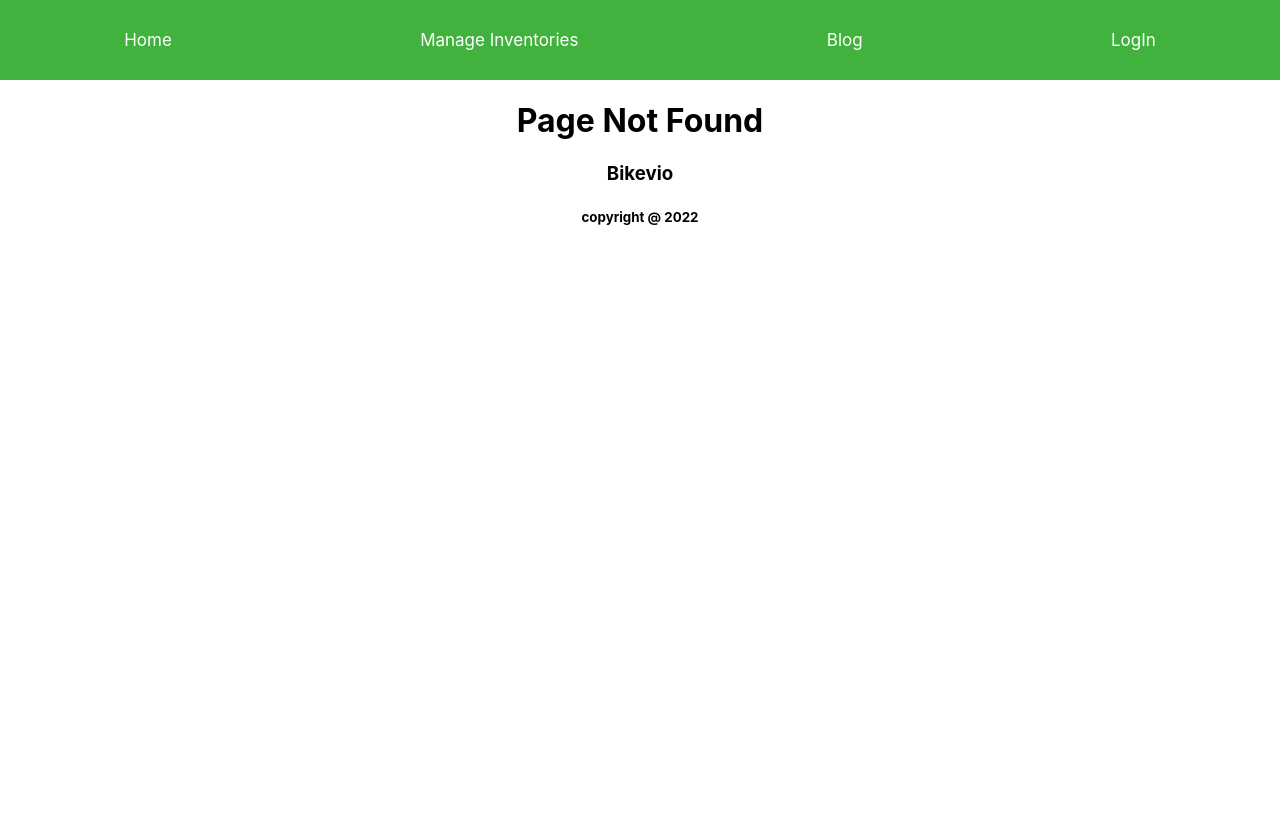
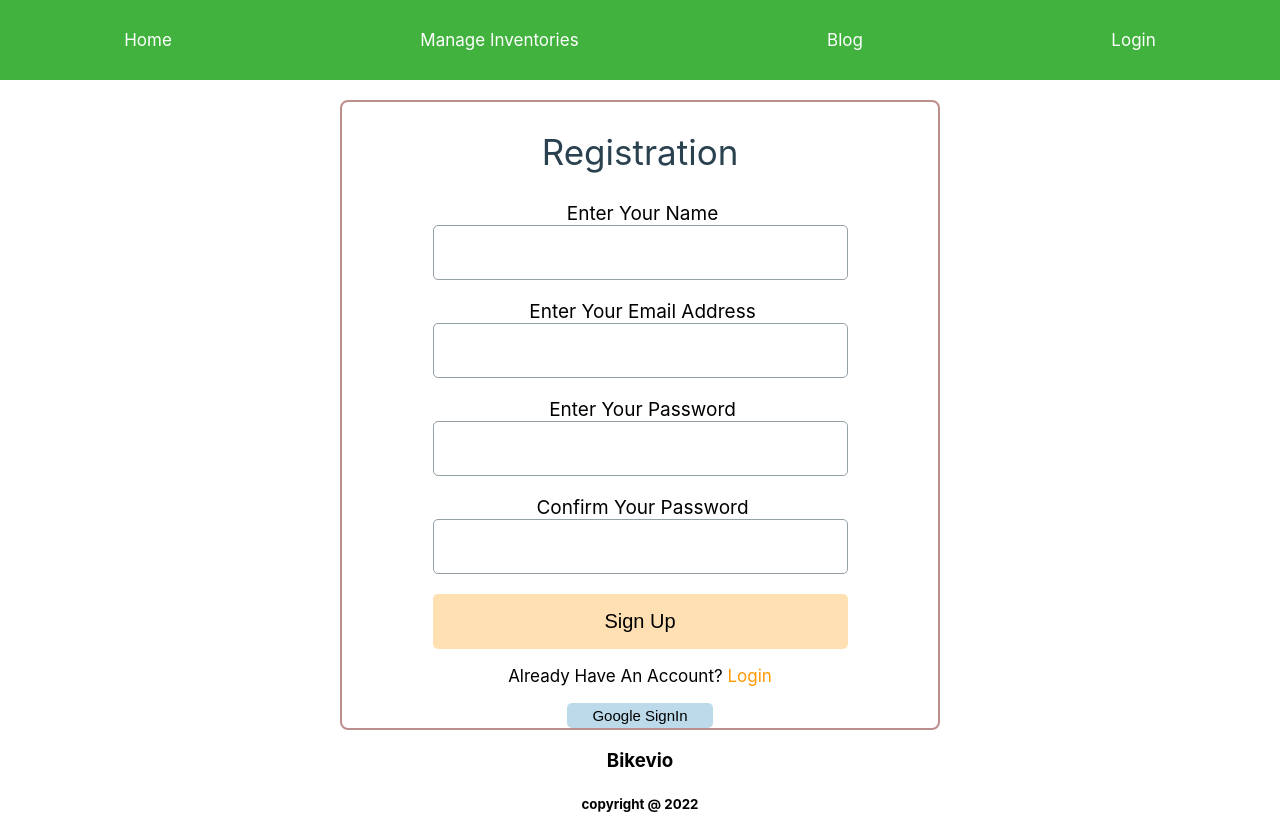
Before and after one commit to muyed-moktadir/bikevio-website-client-side, a React (Create React App) app: page /register in a window 1280 px wide. Before the commit this address had no page. Before the commit the page ends 800 px from the top, so only its background shows below. Built offline with nearby package versions, Linux system fonts and the light colour scheme; no server answers.

Commit message:
add register and require auth

```diff
--- a/src/App.js
+++ b/src/App.js
@@ -8,6 +8,9 @@ import ManageInventories from './pages/ManageItems/ManageInventories/ManageInven
 import Footer from './pages/Shared/Footer/Footer';
 import Header from './pages/Shared/Header/Header';
 import NotFound from './pages/Shared/NotFound/NotFound';
+import Login from './pages/Login/Login/Login';
+import Register from './pages/Login/Register/Register';
+import RequireAuth from './pages/Login/RequireAuth/RequireAuth';
 
 function App() {
   return (
@@ -16,9 +19,15 @@ function App() {
       <Routes>
         <Route path='/' element={<Home></Home>}></Route>
         <Route path='/home' element={<Home></Home>}></Route>
-        <Route path='/inventory/:id' element={<Inventory></Inventory>}></Route>
+        <Route path='/inventory/:id' element={
+          <RequireAuth>
+            <Inventory></Inventory>
+          </RequireAuth>
+        }></Route>
         <Route path='/inventory' element={<ManageInventories></ManageInventories>}></Route>
-        <Route path='/*' element={<NotFound></NotFound>}></Route>
+        <Route path="/login" element={<Login></Login>}></Route>
+        <Route path='/register' element={<Register></Register>}></Route>
+        <Route path='*' element={<NotFound></NotFound>}></Route>
 
       </Routes>
       <Footer></Footer>
--- /dev/null
+++ b/src/firebase.init.js
@@ -0,0 +1,20 @@
+// Import the functions you need from the SDKs you need
+import { initializeApp } from "firebase/app";
+import { getAuth } from "firebase/auth";
+// TODO: Add SDKs for Firebase products that you want to use
+// https://firebase.google.com/docs/web/setup#available-libraries
+
+// Your web app's Firebase configuration
+const firebaseConfig = {
+  apiKey: "AIzaSyD9WDTYTwInw4bi7VnpRnOOrhvg36nLw6k",
+  authDomain: "bikevio-e5fd1.firebaseapp.com",
+  projectId: "bikevio-e5fd1",
+  storageBucket: "bikevio-e5fd1.appspot.com",
+  messagingSenderId: "791660961724",
+  appId: "1:791660961724:web:d616de3ba2c2fc1f00d5b9"
+};
+
+// Initialize Firebase
+const app = initializeApp(firebaseConfig);
+const auth = getAuth(app);
+export default auth;
--- a/src/pages/Login/Login/Login.js
+++ b/src/pages/Login/Login/Login.js
@@ -5,9 +5,9 @@ import {
   useSignInWithEmailAndPassword,
 } from "react-firebase-hooks/auth";
 import "./Login.css";
-import auth from "../../../firebase.init";
 import { ToastContainer, toast } from "react-toastify";
 import "react-toastify/dist/ReactToastify.css";
+import auth from "../../../firebase.init";
 
 const Login = () => {
   const [email, setEmail] = useState("");
@@ -81,7 +81,7 @@ const Login = () => {
         </form>
         <p style={{ fontSize: "17px" }}>
           New to Here?{" "}
-          <Link className="form-link" to="/register">
+          <Link className="form-link" to={'/register'}>
             Create an account
           </Link>
           <p>
--- a/src/pages/Login/Register/Register.js
+++ b/src/pages/Login/Register/Register.js
@@ -0,0 +1,127 @@
+import React, { useState } from "react";
+import { useCreateUserWithEmailAndPassword, useSendEmailVerification } from "react-firebase-hooks/auth";
+import { Link, useNavigate } from "react-router-dom";
+import auth from "../../../firebase.init";
+import SocialLogin from "../SocialLogin/SocialLogin";
+import "./Register.css";
+
+const Register = () => {
+  const [setName] = useState("");
+  const [email, setEmail] = useState("");
+  const [password, setPassword] = useState("");
+  const [confirmPassword, setConfirmPassword] = useState("");
+  const [error, setError] = useState("");
+  const navigate = useNavigate();
+
+  const [createUserWithEmailAndPassword, user] =
+    useCreateUserWithEmailAndPassword(auth);
+
+  const [sendEmailVerification] = useSendEmailVerification(auth);
+
+  const handleEmailBlur = (event) => {
+    setEmail(event.target.value);
+  };
+
+  const handleNameBlur = (event) => {
+    setName(event.target.value);
+  };
+
+  const handlePasswordBlur = (event) => {
+    setPassword(event.target.value);
+  };
+
+  const handleConfirmPasswordBlur = (event) => {
+    setConfirmPassword(event.target.value);
+  };
+
+  if (user) {
+    navigate("/home");
+  }
+
+  const handleCreateUser = (event) => {
+    event.preventDefault();
+    if (password.length < 6) {
+      setError("Password must be 6 characters or longer");
+      return;
+    }
+    if (password !== confirmPassword) {
+      setError("passwords did not match");
+      return;
+    }
+    createUserWithEmailAndPassword(email, password);
+    sendEmailVerification();
+  };
+
+  return (
+    <div className="form-container">
+      <div>
+        <h2 className="form-title">Registration</h2>
+        <form onSubmit={handleCreateUser}>
+          <div className="input-group">
+            <label style={{ fontSize: "19px" }} htmlFor="name">
+              Enter Your Name
+            </label>
+            <input
+              style={{ fontSize: "18px" }}
+              onBlur={handleNameBlur}
+              type="text"
+              name="name"
+              required
+            />
+          </div>
+          <div className="input-group">
+            <label style={{ fontSize: "19px" }} htmlFor="email">
+              Enter Your Email Address
+            </label>
+            <input
+              style={{ fontSize: "18px" }}
+              onBlur={handleEmailBlur}
+              type="email"
+              name="email"
+              required
+            />
+          </div>
+          <div className="input-group">
+            <label style={{ fontSize: "19px" }} htmlFor="password">
+              Enter Your Password
+            </label>
+            <input
+              style={{ fontSize: "18px" }}
+              onBlur={handlePasswordBlur}
+              type="password"
+              name="password"
+              required
+            />
+          </div>
+          <div className="input-group">
+            <label style={{ fontSize: "19px" }} htmlFor="confirm-password">
+              Confirm Your Password
+            </label>
+            <input
+              style={{ fontSize: "18px" }}
+              onBlur={handleConfirmPasswordBlur}
+              type="password"
+              name="confirm-your-password"
+            />
+          </div>
+          <p style={{ fontSize: "15px", color: "blue" }}>{error}</p>
+          <input
+            className="form-submit"
+            type="submit"
+            value="Sign Up"
+            required
+          />
+        </form>
+        <p style={{ fontSize: "17px" }}>
+          Already Have An Account?{" "}
+          <Link className="form-link" to="/login">
+            Login
+          </Link>
+        </p>
+        <SocialLogin></SocialLogin>
+      </div>
+    </div>
+  );
+};
+
+export default Register;
--- a/src/pages/Login/SocialLogin/SocialLogin.js
+++ b/src/pages/Login/SocialLogin/SocialLogin.js
@@ -0,0 +1,38 @@
+import React from "react";
+import { useSignInWithGoogle } from "react-firebase-hooks/auth";
+import { useNavigate } from "react-router-dom";
+import auth from "../../../firebase.init";
+import Loading from "../../Shared/Loading/Loading";
+
+const SocialLogin = () => {
+  const [signInWithGoogle, user, loading, error] = useSignInWithGoogle(auth);
+  const navigate = useNavigate();
+
+
+
+  let errorElement;
+  if (loading) {
+    return <Loading></Loading>;
+  }
+
+  if (error) {
+    errorElement = (
+      <p className="text-danger">
+        Error: {error?.message} {error?.message}
+      </p>
+    );
+  }
+  if (user) {
+    navigate("/home");
+  }
+  return (
+    <div>
+      {errorElement}
+      <button className="reset-btn" onClick={() => signInWithGoogle()}>
+        Google SignIn
+      </button>
+    </div>
+  );
+};
+
+export default SocialLogin;
--- a/src/pages/Shared/Header/Header.css
+++ b/src/pages/Shared/Header/Header.css
@@ -8,7 +8,7 @@ nav{
     width: 100%;
    }
 
-   .signout-btn{
+   .btn-signOut{
         width: 7%;
         height: 40px;
         background-color:rgb(55, 237, 231);
--- a/src/pages/Shared/Header/Header.js
+++ b/src/pages/Shared/Header/Header.js
@@ -1,15 +1,25 @@
+import { signOut } from "firebase/auth";
 import React from "react";
+import { useAuthState } from "react-firebase-hooks/auth";
+import auth from "../../../firebase.init";
 import CustomLink from "../../CustomLink/CustomLink";
 import './Header.css'
 
 const Header = () => {
+  const [user] = useAuthState(auth);
   return (
     <div>
       <nav>
         <CustomLink to="/">Home</CustomLink>
         <CustomLink to="/inventory">Manage Inventories</CustomLink>
         <CustomLink to="/blog">Blog</CustomLink>
-        <CustomLink to="/login">LogIn</CustomLink>
+        {
+          user?.uid ? (
+            <button className="btn-signOut" onClick={() => signOut(auth)}>sign Out</button>
+          ) : (
+            <CustomLink to="/login">Login</CustomLink>
+          )
+        }
       </nav>
     </div>
   );
```
Also changed, not shown: src/firebaseinit.js (deleted, +0 -16 lines), src/pages/ManageItems/AddItems/AddItems.css (added), src/pages/ManageItems/AddItems/AddItems.js (added), src/pages/ManageItems/myItems/Myitems.css (added), src/pages/ManageItems/myItems/Myitems.js (added).
